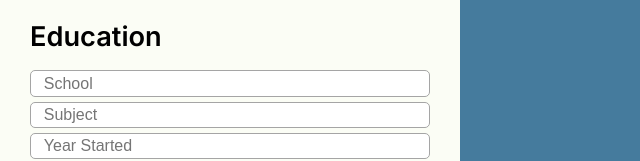
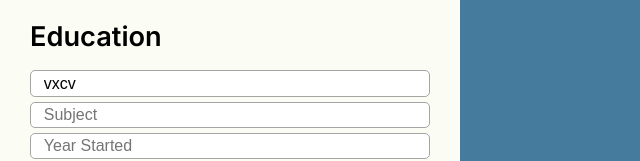
Before and after one commit to Ro-bu/cv_app, a React (Create React App) app: page / in a window 1280 px wide. Shown: the part 385-546 px from the top of the page, without its empty margins (0-640 px from the left). Built offline with nearby package versions, Linux system fonts and the light colour scheme.

Commit message:
onchange function to det and display education information

```diff
--- a/src/App.js
+++ b/src/App.js
@@ -18,11 +18,12 @@ class App extends Component {
         email: "",
         image: ""
       },
-      education: [{school:"", subject:"", yearStarted:"", yearFinished:"", id: nanoid()}],
+      education: [{school:"vxcv", subject:"", yearStarted:"", yearFinished:"", id: nanoid()}],
       workExperience: [{company:"", position:"", yearStarted:"", yearFinished:"", id: nanoid()}],
       skills: [{skill:"", id:nanoid()}]
     }
-    this.handleChange = this.handleChange.bind(this);
+    this.handleChangePersonalInformation = this.handleChangePersonalInformation.bind(this);
+    this.handleChangeEducation = this.handleChangeEducation.bind(this);
     this.addEducation = this.addEducation.bind(this);
     this.deleteEducation = this.deleteEducation.bind(this);
     this.addWorkExperience = this.addWorkExperience.bind(this);
@@ -30,12 +31,18 @@ class App extends Component {
     this.addSkill = this.addSkill.bind(this);
     this.deleteSkill = this.deleteSkill.bind(this);
   }
-  handleChange(event) {
+  handleChangePersonalInformation(event) {
     const {name, value} = event.target;
     let newState = this.state;
     newState.generalInformation = {...newState.generalInformation, [name]:value}
     this.setState(newState);
     console.log(this.state)
+  }
+  handleChangeEducation(event, educationObject) {
+    const {name, value} = event.target;
+    let newState = this.state;
+    newState.education = [...newState.education.filter(education => education !== educationObject), {...educationObject, [name]:value}];
+    this.setState(newState);
   }
   addEducation() {
     let newState = this.state;
@@ -71,8 +78,8 @@ class App extends Component {
     return(
       <div className="main-container">
         <div className="sidebar">
-          <GeneralInformation handleChange={this.handleChange} data={this.state} />
-          <Education deleteEducation={this.deleteEducation} addEducation={this.addEducation} data={this.state} />
+          <GeneralInformation handleChange={this.handleChangePersonalInformation} data={this.state} />
+          <Education handleChange={this.handleChangeEducation} deleteEducation={this.deleteEducation} addEducation={this.addEducation} data={this.state} />
           <WorkExperience deleteWorkExperience={this.deleteWorkExperience} addWorkExperience={this.addWorkExperience} data={this.state} />
           <Skills addSkill={this.addSkill} deleteSkill={this.deleteSkill} data={this.state} />
         </div>
--- a/src/components/Education.js
+++ b/src/components/Education.js
@@ -9,10 +9,10 @@ class Education extends Component {
         let educationBlocks = this.props.data.education.map((education) => {
             return(
                 <div key={education.id} className="input-block">
-                    <input value={education.school} className="sidebar-input" type="text" name="school" placeholder="School" id="school"></input>
-                    <input value={education.subject} className="sidebar-input" type="text" name="subject" placeholder="Subject" id="subject"></input>
-                    <input value={education.yearStarted} className="sidebar-input" type="text" name="yearStarted" placeholder="Year Started" id="yearStarted"></input>
-                    <input value={education.yearFinished} className="sidebar-input" type="text" name="yearFinished" placeholder="Year Finished" id="yearFinished"></input>
+                    <input value={education.school} onChange={(e) => this.props.handleChange(e, education)} className="sidebar-input" type="text" name="school" placeholder="School" id="school"></input>
+                    <input value={education.subject} onChange={(e) => this.props.handleChange(e, education)} className="sidebar-input" type="text" name="subject" placeholder="Subject" id="subject"></input>
+                    <input value={education.yearStarted} onChange={(e) => this.props.handleChange(e, education)} className="sidebar-input" type="text" name="yearStarted" placeholder="Year Started" id="yearStarted"></input>
+                    <input value={education.yearFinished} onChange={(e) => this.props.handleChange(e, education)} className="sidebar-input" type="text" name="yearFinished" placeholder="Year Finished" id="yearFinished"></input>
                     <button onClick={() => this.props.deleteEducation(education)} type="button" className="sidebar-button">Delete</button>
                 </div>
             )
```
